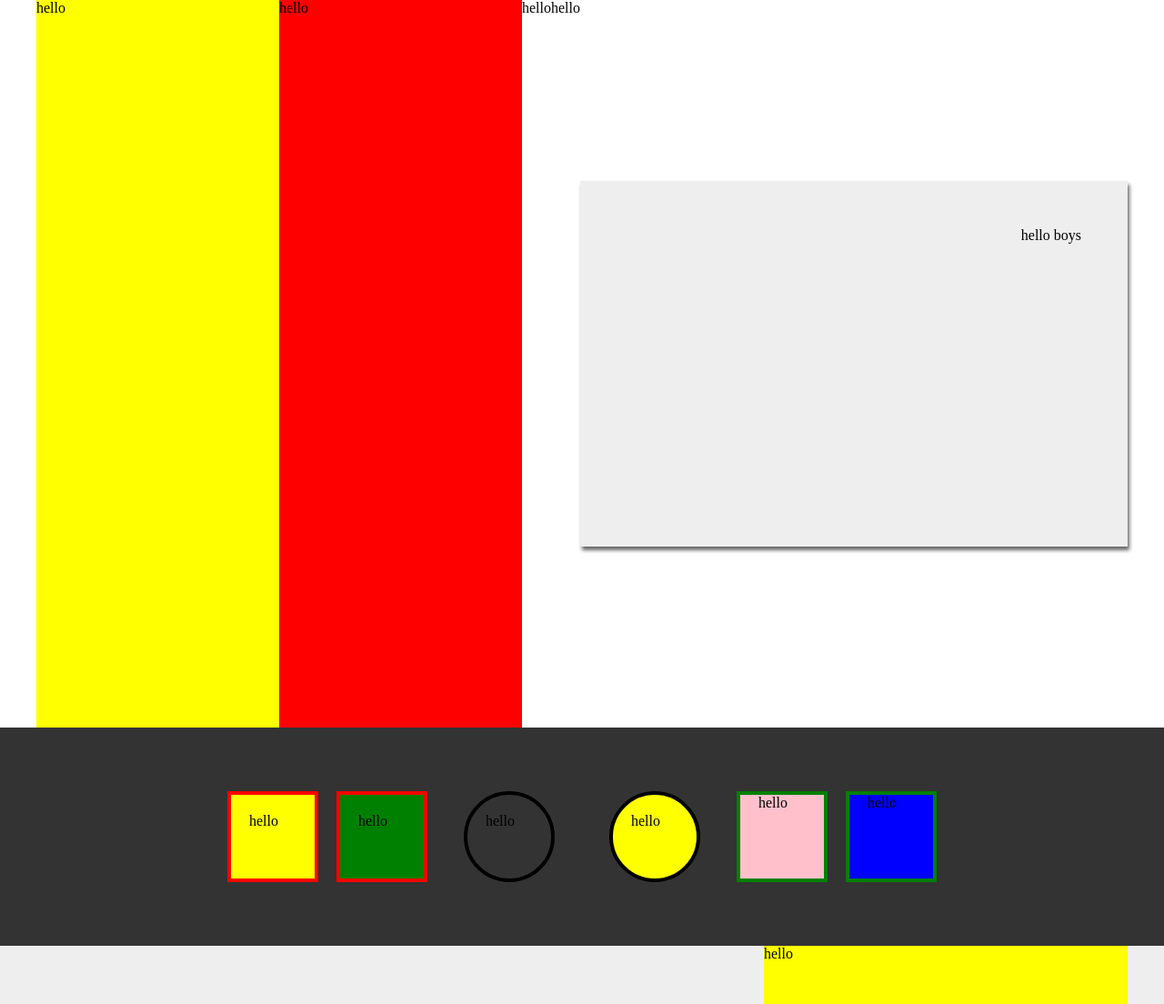
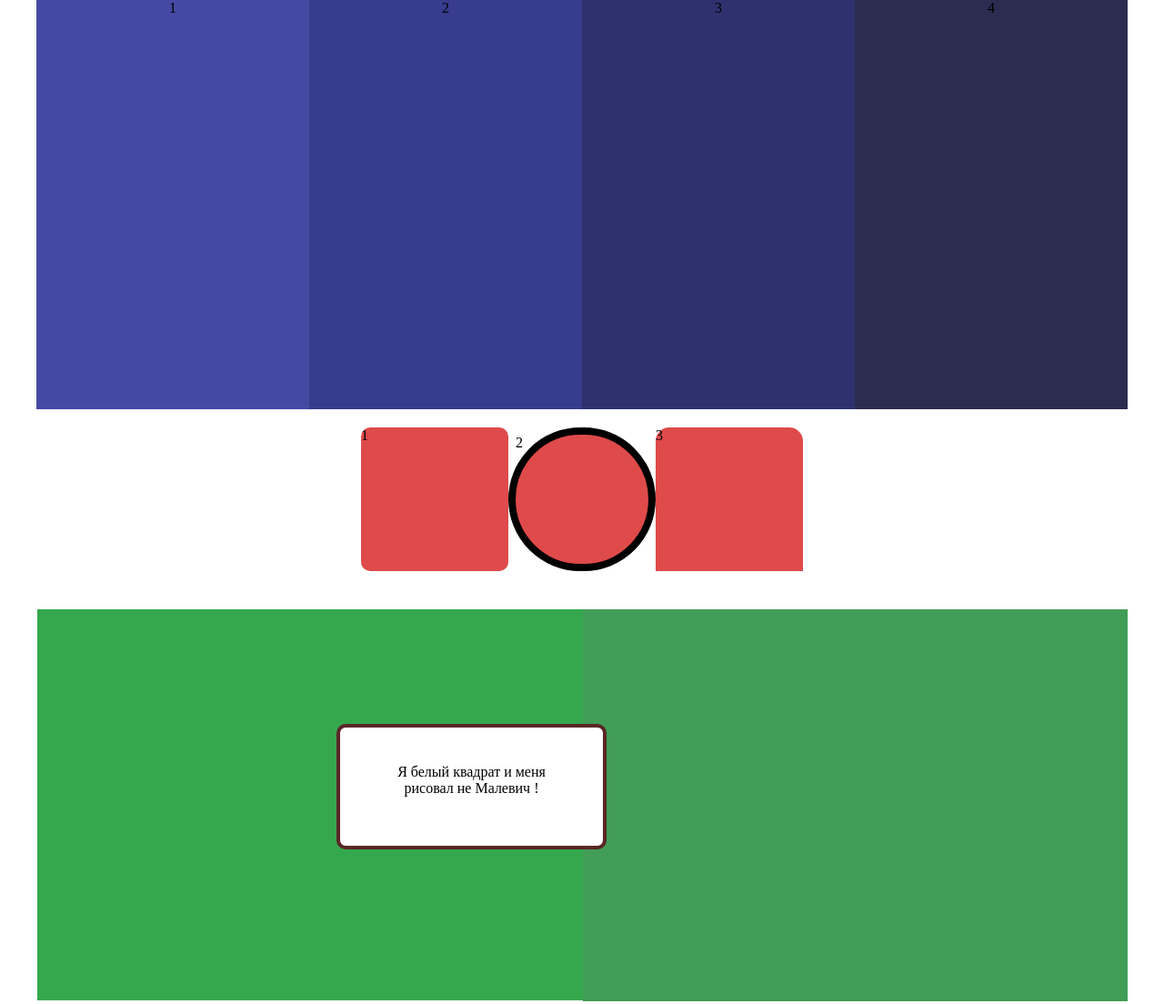
Before and after one commit to Nova5vi7/starter_kit, a website: page app/index.html in a window 1280 px wide. Shown: the top 1104 px of the page at 91% size. Drawn offline with nearby package versions, Linux system fonts and the light colour scheme; files that its build step writes are made by us from their sources.

Commit message:
unit two is done

```diff
--- a/app/index.html
+++ b/app/index.html
@@ -14,58 +14,29 @@
     <link rel="stylesheet" href="styles/main.css" />
   </head>
   <body>
-    <section class="section-one">
+    <section class="general-ziro">
+      <div class="block-ziro">
+        <div class="block-one block">1</div>
+        <div class="block-two block">2</div>
+        <div class="block-three block">3</div>
+        <div class="block-four block">4</div>
+      </div>
+    </section>
+    <section class="general-one">
       <div class="container">
-        <div class="block-left">
-          hello
-        </div>
-        <div class="block-left class-red">
-          hello
-        </div>
-        <div class="block-one">
-          hello
-        </div>
-        <div class="block-one class-green">
-          hello
-        </div>
-        <div class="block-right">
-          <div class="card content-reverse">hello boys</div>
+        <div class="square-one">1</div>
+        <div class="circle">2</div>
+        <div class="square-two">3</div>
+      </div>
+    </section>
+    <section class="two-square">
+      <div class="left-square">
+        <div class="center">
+          Я белый квадрат и меня рисовал не Малевич !
         </div>
       </div>
+      <div class="rigth-square"></div>
     </section>
-    <section class="section-three">
-      <div class="block-one">
-        hello
-      </div>
-      <div class="block-one class-green">
-        hello
-      </div>
-      <div class="block-two">
-        hello
-      </div>
-      <div class="block-two class-yellow">
-        hello
-      </div>
-      <div class="block-three">
-        hello
-      </div>
-      <div class="block-three class-blue">
-        hello
-      </div>
-    </section>
-
-    <section class="section-two">
-      <div class="container content-reverse">
-        <div class="block-left">
-          hello
-        </div>
-        <div class="block-right">
-          <div class="card" id="main-card">hello world</div>
-        </div>
-      </div>
-    </section>
-
-
     <!-- build:js scripts/main.js -->
     <script src="scripts/main.js"></script>
     <!-- endbuild -->
--- a/app/styles/main.scss
+++ b/app/styles/main.scss
@@ -4,113 +4,92 @@ html,
 body {
   padding: 0;
   margin: 0;
-  height: 100%;
+}
+body {
+  * {
+    box-sizing: border-box;
+  }
 }
 
-.section-one,
-.section-two {
-  height: 800px;
+.general-ziro .block-ziro {
+  display: flex;
+  height: 450px;
+  flex-direction: row;
+  justify-content: center;
+  text-align: center;
+
+  .block-one {
+    width: 300px;
+    height: 450px;
+    background: #4549a3;
+  }
+  .block-two {
+    width: 300px;
+    height: 450px;
+    background: #383c8e;
+  }
+  .block-three {
+    width: 300px;
+    height: 450px;
+    background: #2f316f;
+  }
+  .block-four {
+    width: 300px;
+    height: 450px;
+    background: #2b2d50;
+  }
 }
-
-.container {
-  height: 100%;
-  width: 1200px;
-  margin: 0 auto;
+.general-one .container {
+  height: 200px;
+  background: #ffffff;
+  margin-top: 20px;
   display: flex;
   flex-direction: row;
   justify-content: center;
-  align-items: stretch;
-}
-.content-reverse {
-  flex-direction: row-reverse;
-}
-
-// .block-left {
-//   width: 400px;
-//   background: yellow;
-// }
-
-// .block-left.class-red {
-//   background: red;
-// }
-.block-left {
-  width: 400px;
-  background: yellow;
-
-  &.class-red {
-    background: red;
+  .square-one {
+    width: 162px;
+    height: 158px;
+    background: #df4a4a;
+    border-radius: 10px;
+  }
+  .circle {
+    width: 162px;
+    height: 158px;
+    background: #df4a4a;
+    border: 8px solid #000000;
+    border-radius: 250px;
+  }
+  .square-two {
+    width: 162px;
+    height: 158px;
+    background: #df4a4a;
+    border-radius: 15px 15px 0px 0px;
   }
 }
-.section-three {
-  padding: 60px 20px;
+.two-square {
   display: flex;
-  background: #333;
   justify-content: center;
-  div {
-    height: 100px;
-    width: 100px;
-    margin: 10px;
-    box-sizing: border-box;
-
-    &.block-one {
-      border: 4px solid red;
-      background: yellow;
-      padding: 20px 20px;
-      &.class-green {
-        background: green;
-      }
-    }
-    &.block-two {
-      border: 4px solid black;
-      border-radius: 50%;
-      margin: 10px 30px;
-      padding: 20px;
-      &.class-yellow {
-        background: yellow;
-      }
-    }
-    &.block-three {
-      border: 4px solid green;
-      background: pink;
-      padding: 0 20px 0;
-      &.class-blue {
-        background: blue;
-      }
+  .left-square {
+    width: 600px;
+    height: 430px;
+    background: #35a84e;
+    .center {
+      position: absolute;
+      width: 297px;
+      left: 370px;
+      top: 796px;
+      height: 138px;
+      background: #ffffff;
+      border: 4px solid #5a2626;
+      box-sizing: border-box;
+      border-radius: 10px;
+      text-align: center;
+      padding: 40px;
     }
   }
-}
-
-.block-right {
-  width: 800px;
-  justify-content: center;
-  display: flex;
-  align-items: center;
-}
-
-.card {
-  display: flex;
-  height: 300px;
-  width: 500px;
-  background: #fff;
-  box-shadow: 2px 4px 4px rgba(0, 0, 0, 0.6);
-  border: 1px solid #eee;
-}
-#main-card {
-  border: 3px solid red;
-}
-.section-one .card {
-  background: #eee;
-  padding: 50px;
-}
-
-// одно и тоже
-
-// .section-two .card {
-//   border-radius: 20px;
-// }
-.section-two {
-  background: #eee;
-  .card {
-    border-radius: 20px;
+  .rigth-square {
+    width: 599px;
+    height: 431px;
+    background: #429d56;
   }
 }
```
